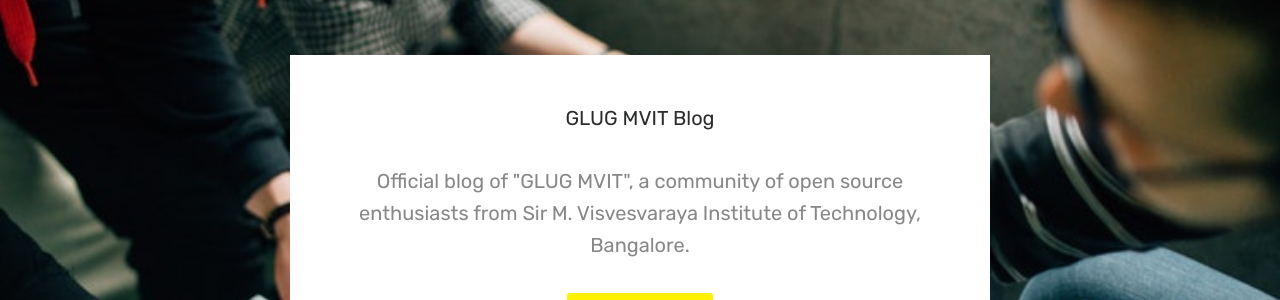
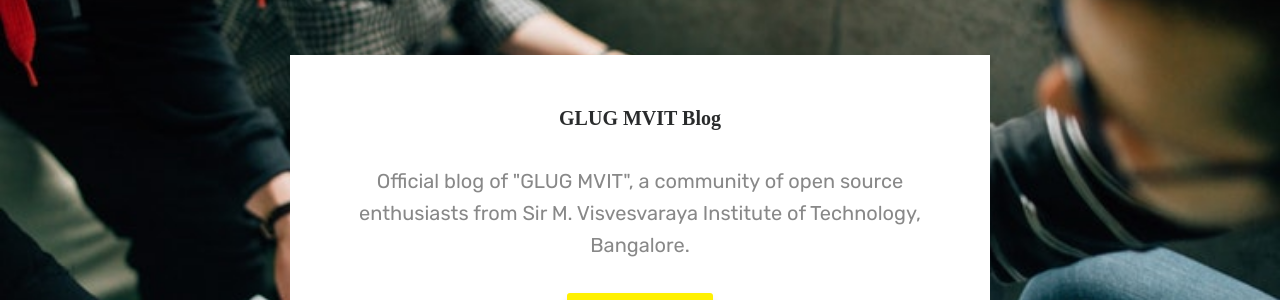
Before and after one commit to glugmvit/glugmvit.github.io, a Jekyll site: the page built from index.html, in a window 1280 px wide. Shown: the part 151-451 px from the top of the page. Built offline with Jekyll 4.4.1, drawn with Linux system fonts in a browser that asks for light colours; the list of posts is cut into pages by our own code.

Commit message:
added font-family,made the text bold

```diff
--- a/index.html
+++ b/index.html
@@ -8,6 +8,8 @@
 <style>
 #h1{
         font-size: 20px;
+        font-family: "Bookman header",serif;
+        font-weight:bold;
     }
     </style>
 <section class="intro full-width">
```
